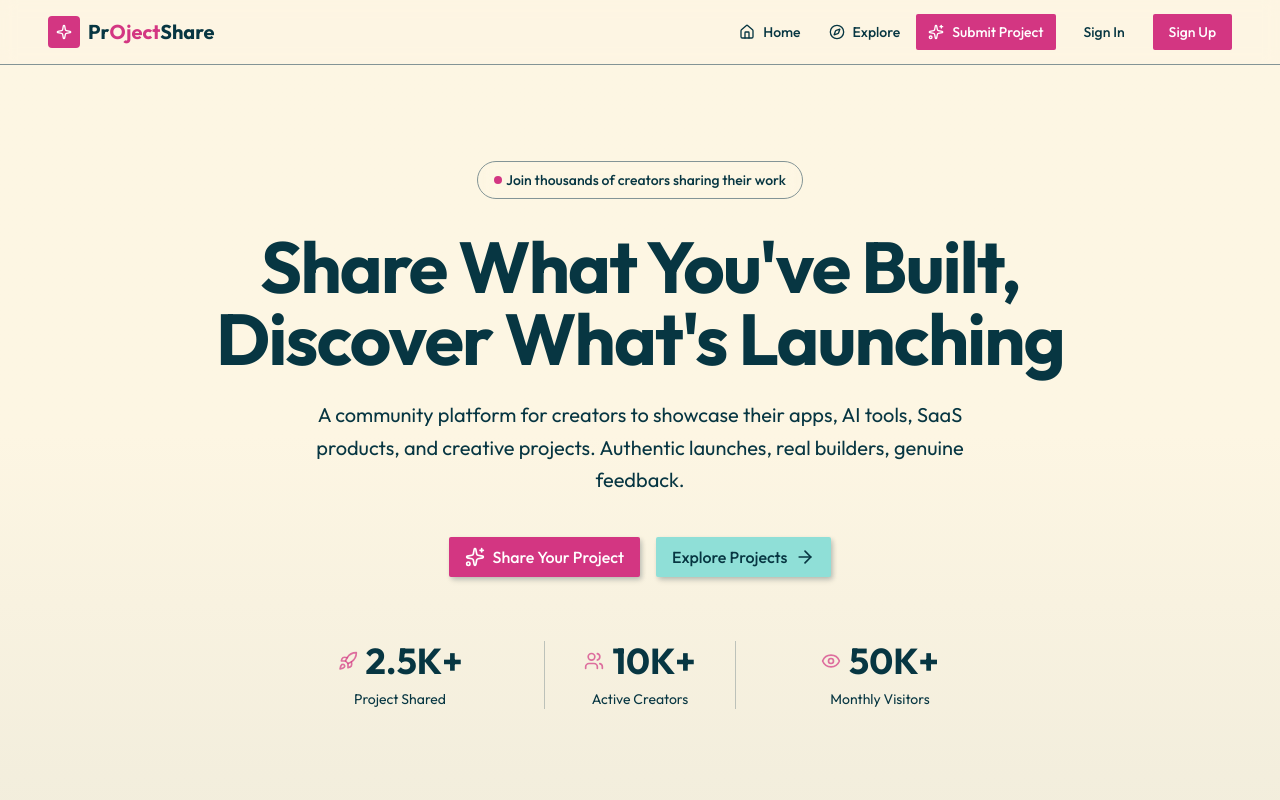
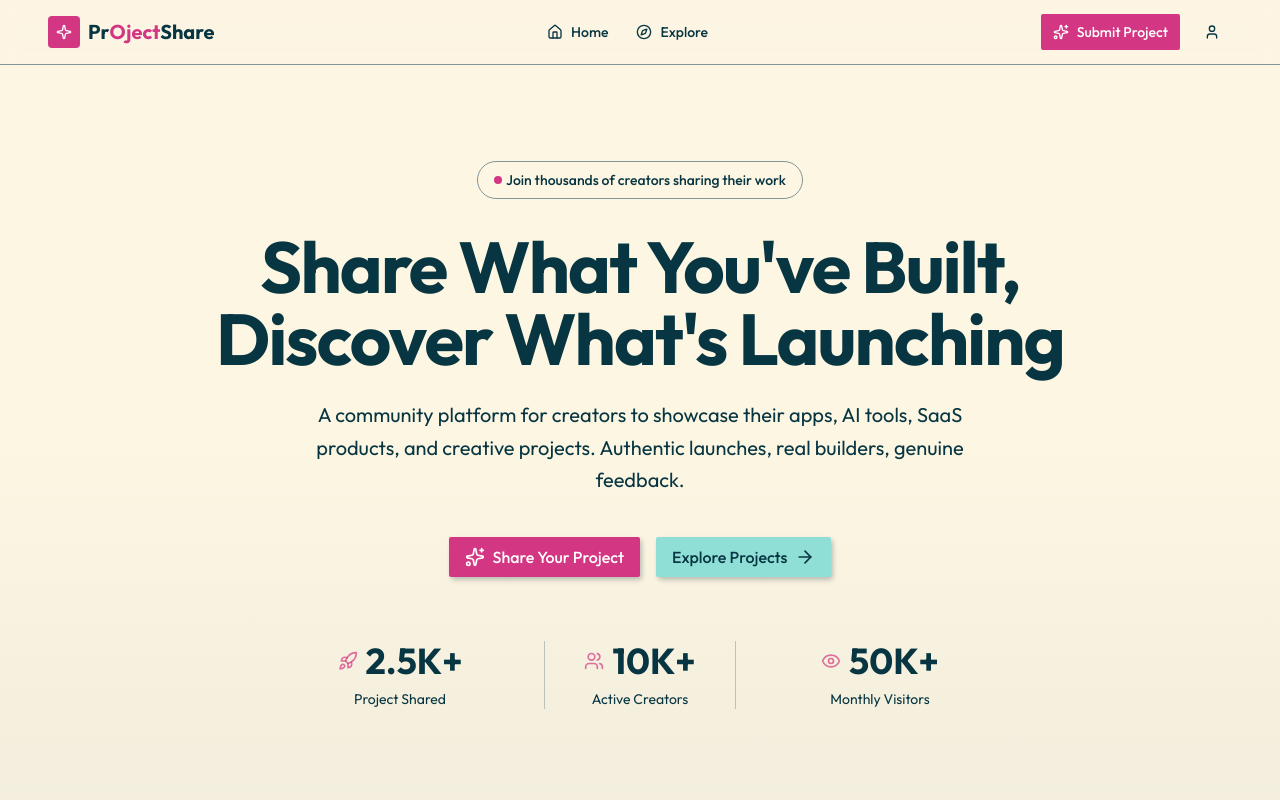
Before and after one commit to AyushDeuja/ProjectShare-Nextjs, a Next.js app: page / in a window 1280 px wide. Shown: the top 800 px of the page. Built offline with nearby package versions, Linux system fonts and the light colour scheme.

Commit message:
buttons added based on auth

```diff
--- a/components/common/header.tsx
+++ b/components/common/header.tsx
@@ -1,5 +1,11 @@
 import Link from "next/link";
-import { CompassIcon, HomeIcon, SparkleIcon, SparklesIcon } from "lucide-react";
+import {
+  CompassIcon,
+  HomeIcon,
+  SparkleIcon,
+  SparklesIcon,
+  UserIcon,
+} from "lucide-react";
 import { Button } from "../ui/button";
 
 const Logo = () => {
@@ -16,6 +22,7 @@ const Logo = () => {
 };
 
 export default function Header() {
+  const isSignedIn = true; // Replace with actual authentication logic
   return (
     <header className="sticky top-0 z-50 border-b bg-background/95 backdrop-blur supports-backdrop-filter:bg-background/60">
       <div className="wrapper px-12">
@@ -36,17 +43,29 @@ export default function Header() {
               <CompassIcon className="size-4" />
               <span>Explore</span>
             </Link>
+          </nav>
+
           <div className="flex items-center gap-3">
+            {isSignedIn ? (
+              <>
                 <Button asChild>
                   <Link href="/submit">
                     <SparklesIcon className="size-4" />
                     Submit Project
                   </Link>
                 </Button>
+                {/* clerk user */}
+                <Button variant="ghost">
+                  <UserIcon className="size-4" />
+                </Button>
+              </>
+            ) : (
+              <>
                 <Button variant="ghost">Sign In</Button>
                 <Button>Sign Up</Button>
+              </>
+            )}
           </div>
-          </nav>
         </div>
       </div>
     </header>
```
Lines whose indentation alone changed are shown as unchanged.
